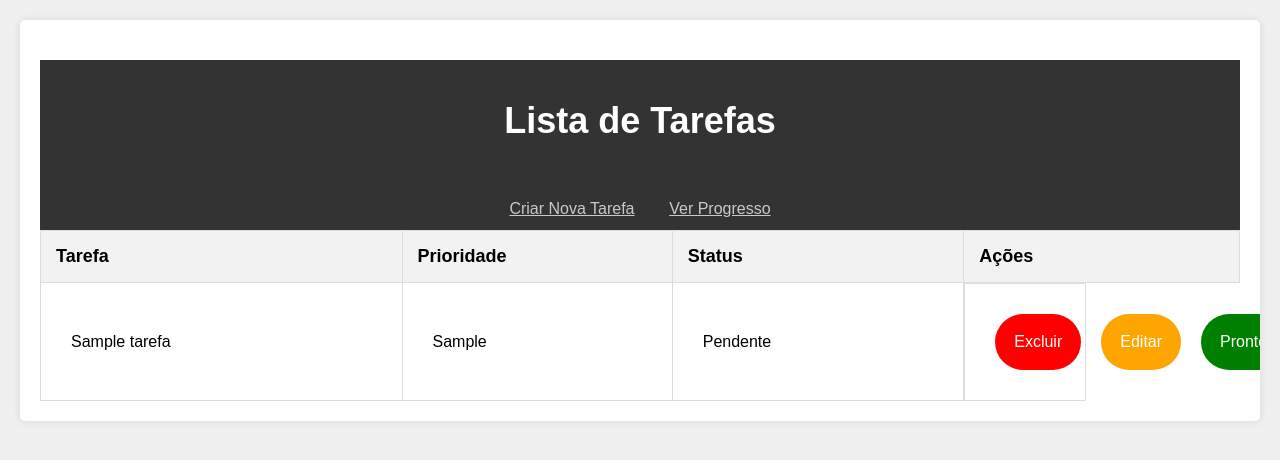
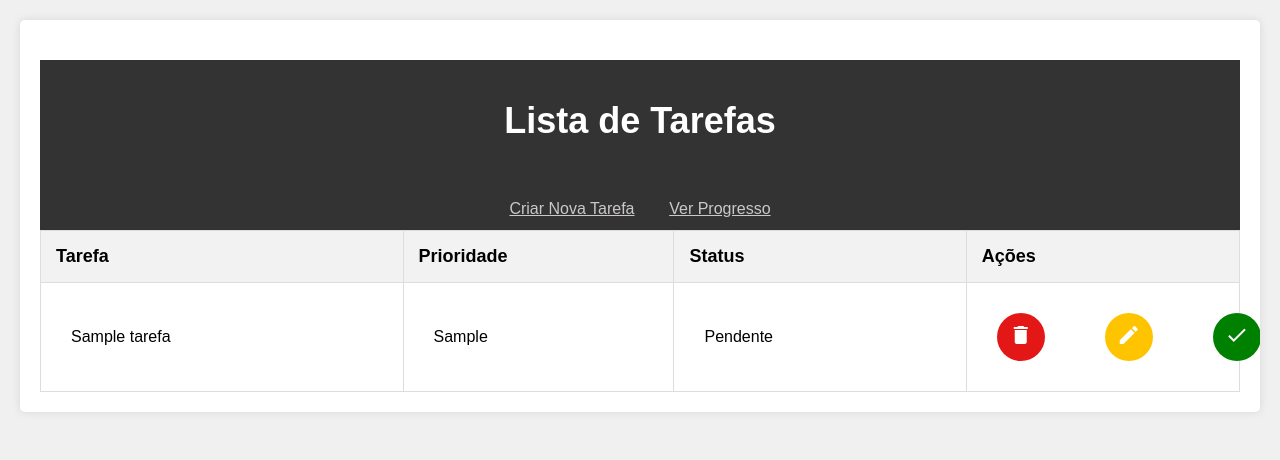
Before and after one commit to Caio-nic/list-todo-php, a PHP site: page / in a window 1280 px wide. Shown: the top 460 px of the page. Run offline with PHP 8.4, Linux system fonts and the light colour scheme; tables that the repository leaves empty hold one stand-in row (values such as "Sample post"); a stand-in replaces the project's code that opens the database connection.

Commit message:
buttons, css and task status

```diff
--- a/app/assets/css/listTask.css
+++ b/app/assets/css/listTask.css
@@ -65,43 +65,66 @@ table td.status {
 }
 
 table td.status.pendente {
-  color: #ff8c00; /* laranja */
+  color: #ff8c00;
 }
 
 table td.status.feita {
-  color: #4caf50; /* verde */
+  color: #4caf50;
 }
 
 table td.actions {
   text-align: center;
 }
+
 .actionButtons {
   display: flex;
   justify-content: space-between;
   width: 60px;
-  gap: 20px;
+  gap: 60px;
 }
-#deleteButton,
-#editButton,
-#checkButton {
+.deleteButton,
+.editButton,
+.checkButton {
   font-size: 17px;
   color: white;
-  padding: 19px;
+  padding: 10px 12px;
   text-align: center;
-  border-radius: 150px;
+  border-radius: 35px;
   border: 0px;
   font-size: medium;
   text-decoration: none;
+  transition: background-color 0.3s;
 }
-#deleteButton {
-  background-color: red;
+.deleteButton {
+  background-color: rgb(228, 23, 23);
+  transition: background-color 0.3s ease;
 }
-#editButton {
-  background-color: orange;
+.editButton {
+  background-color: rgb(255, 196, 0);
 }
-#checkButton {
+.checkButton {
   background-color: green;
 }
+.deleteButton:hover {
+  background-color: rgb(241, 103, 103);
+  cursor: pointer;
+}
+.editButton:hover {
+  background-color: rgb(245, 212, 103);
+  cursor: pointer;
+}
+.checkButton:hover {
+  background-color: rgb(97, 201, 97);
+  cursor: pointer;
+}
+.orange-text {
+  color: orange;
+}
+
+.green-text {
+  color: green;
+}
+
 .btn {
   padding: 8px 16px;
   font-size: 14px;
--- a/app/includes/functions.php
+++ b/app/includes/functions.php
@@ -3,19 +3,14 @@
 
     function create($nome, $prioridade, $connect) {
         $query = $connect->prepare(
-            "INSERT INTO tarefas (nome, prioridade)
-            VALUES (?, ?)"
-        );
+           "INSERT INTO
+                tarefas (nome, prioridade)
+            VALUES
+                (?, ?)
+            ");
 
-        // Verificar se a preparação da declaração foi bem-sucedida
-        if ($query === false) {
-            die("Erro ao preparar a declaração SQL: " . $connect->error);
-        }
-
-        // Bind dos parâmetros
         $query->bind_param("ss", $nome, $prioridade);
 
-        // Executar a query
         if ($query->execute() === true) {
             $query->close();
             return true;
@@ -23,6 +18,7 @@
             die("Erro ao inserir dados: " . $query->error);
         }
     }
+
     function read($connect) {
         $query = $connect->query(
            "SELECT
@@ -33,15 +29,10 @@
                 tarefas.done
             FROM
                 tarefas
-        ");
+            ");
 
-        if ($query === false) {
-            die('Erro na consulta: ' . $connect->error);
-        }
-        // array para armazenar as tarefas
         $tarefas = [];
 
-        // Iterar sobre o resultado da consulta e armazenar em $tarefas
         if ($query->num_rows > 0) {
             while ($row = $query->fetch_assoc()) {
                 $tarefas[] = $row;
@@ -49,57 +40,51 @@
             $query->free_result();
             return $tarefas;
         } else {
-            return $tarefas; // Retorna um array vazio se não houver tarefas encontradas
+            return $tarefas;
         }
     }
+
     function update($connect, $id, $nome, $prioridade) {
-        // Query SQL para atualizar o registro
-        $sql = "UPDATE tarefas SET nome=?, prioridade=? WHERE id=?";
+        $query =
+            "UPDATE
+                    tarefas
+                SET
+                    nome = ?,
+                    prioridade = ?
+                WHERE
+                    id = ?
+            ";
+        $query = $connect->prepare($query);
+        $query->bind_param('ssi', $nome, $prioridade, $id);
 
-        // Preparar a declaração
-        $stmt = $connect->prepare($sql);
+        $query->execute();
 
-        if ($stmt === false) {
-            die('Erro na preparação da declaração: ' . $connect->error);
-        }
-
-        // Bind dos parâmetros e execução da declaração preparada
-        $stmt->bind_param('ssi', $nome, $prioridade, $id);
-
-        if ($stmt->execute()) {
-            echo "Registro atualizado com sucesso!";
-        } else {
-            echo "Erro ao atualizar o registro: " . $stmt->error;
-        }
-
-        // Fechar a declaração e a conexão
-        $stmt->close();
+        $query->close();
         $connect->close();
     }
 
     function delete($connect, $id) {
-        // Query SQL para deletar a tarefa
         $query =
-        "DELETE FROM tarefas WHERE id = ?";
+            "DELETE
+                FROM
+                    tarefas
+                WHERE
+                    id = ?
+            ";
+        $query = $connect->prepare($query);
+        $query->bind_param('i', $id);
 
-        // Preparar a declaração
-        $stmt = $connect->prepare($query);
+        $query->execute();
 
-        if ($stmt === false) {
-            die('Erro na preparação da declaração: ' . $connect->error);
-        }
-
-        // Bind do parâmetro ID
-        $stmt->bind_param('i', $id); // 'i' para integer, ajuste se necessário
-
-        // Executar a declaração
-        if ($stmt->execute()) {
-            echo "Tarefa excluída com sucesso!";
-        } else {
-            echo "Erro ao excluir a tarefa: " . $stmt->error;
-        }
-
-        // Fechar a declaração e conexão
-        $stmt->close();
+        $query->close();
+        $connect->close();
+    }
+    function markAsDone($connect, $id) {
+        $sql = "UPDATE tarefas SET done = 'Concluída' WHERE id = ?";
+        $stmt = mysqli_prepare($connect, $sql);
+        mysqli_stmt_bind_param($stmt, "i", $id);
+        $success = mysqli_stmt_execute($stmt);
+        mysqli_stmt_close($stmt);
+        return $success;
     }
 ?>
--- a/app/index.php
+++ b/app/index.php
@@ -4,16 +4,18 @@ require_once './includes/functions.php';
 
 $tarefas = read($connect);
 
-// Verifica se o formulário de exclusão foi submetido
-if ($_SERVER["REQUEST_METHOD"] == "POST" && isset($_POST['delete'])) {
+if ($_SERVER["REQUEST_METHOD"] == "POST") {
+    if (isset($_POST['delete'])) {
         $id = $_POST['id'];
-
-    // Chama a função para deletar a tarefa
         delete($connect, $id);
-
-    // Após deletar, recarrega a página para atualizar a lista de tarefas
         header("Location: {$_SERVER['PHP_SELF']}");
         exit();
+    } elseif (isset($_POST['mark_as_done'])) {
+        $id = $_POST['id'];
+        markAsDone($connect, $id); // Implemente esta função em functions.php
+        header("Location: {$_SERVER['PHP_SELF']}");
+        exit();
+    }
 }
 ?>
 <!DOCTYPE html>
@@ -23,6 +25,8 @@ if ($_SERVER["REQUEST_METHOD"] == "POST" && isset($_POST['delete'])) {
     <meta name="viewport" content="width=device-width, initial-scale=1.0">
     <title>Exibir Tarefas</title>
     <link rel="stylesheet" href="../../assets/css/listTask.css">
+    <link href="https://fonts.googleapis.com/icon?family=Material+Icons" rel="stylesheet">
+
 </head>
 <body>
     <div class="container">
@@ -45,23 +49,32 @@ if ($_SERVER["REQUEST_METHOD"] == "POST" && isset($_POST['delete'])) {
                     <?php foreach ($tarefas as $tarefa) : ?>
                         <tr>
                             <td><?php echo htmlspecialchars($tarefa['nome']); ?></td>
-                            <td><?php echo htmlspecialchars($tarefa['prioridade']); ?></td>
-                            <td><?php echo htmlspecialchars($tarefa['done']); ?></td>
-                            <td class="actionButtons">
-                                <!-- Formulário para excluir -->
+                            <td><?php echo $tarefa['prioridade']; ?></td>
+                            <td><?php echo $tarefa['done']; ?></td>
+                            <td>
+                                <div class="actionButtons">
                                     <form action="<?php echo $_SERVER['PHP_SELF']; ?>" method="post">
                                         <input type="hidden" name="id" value="<?php echo $tarefa['id']; ?>">
-                                    <button type="submit" name="delete" id="deleteButton"
-                                    onclick="return confirm('Tem certeza que deseja excluir esta tarefa?');">Excluir</button>
+                                        <button type="submit" name="delete" class="deleteButton" onclick="return confirm('Tem certeza que deseja excluir esta tarefa?');">
+                                            <span class="material-icons delete-icon">delete</span>
+                                        </button>
                                     </form>
-                                <a href="/pages/Edit/index.php?id=<?php echo $tarefa['id']; ?>" id="editButton">Editar</a>
-                                <button id="checkButton">Pronto</button>
+                                    <a href="/pages/Edit/index.php?id=<?php echo $tarefa['id']; ?>" class="editButton">
+                                        <i class="material-icons">edit</i>
+                                    </a>
+                                    <form action="<?php echo $_SERVER['PHP_SELF']; ?>" method="post">
+                                        <input type="hidden" name="id" value="<?php echo $tarefa['id']; ?>">
+                                        <button type="submit" name="mark_as_done" class="checkButton">
+                                            <i class="material-icons">check</i>
+                                        </button>
+                                    </form>
+                                </div>
                             </td>
                         </tr>
                     <?php endforeach; ?>
                 <?php else : ?>
                     <tr>
-                        <td colspan="4">Não há tarefas para exibir.</td>
+                        <td class='noTasks' colspan="4">Não há tarefas para exibir no momento !</td>
                     </tr>
                 <?php endif; ?>
             </tbody>
--- a/app/pages/Create/index.php
+++ b/app/pages/Create/index.php
@@ -3,11 +3,9 @@
     require_once '../../includes/functions.php';
 
     if ($_SERVER["REQUEST_METHOD"] == "POST") {
-        // Verificar se os índices estão definidos em $_POST
         if (isset($_POST["nome"]) && isset($_POST["prioridade"])) {
-            // Chamar a função create() passando $nome, $prioridade e $connect
             $nome = htmlspecialchars($_POST["nome"]);
-            $prioridade = htmlspecialchars($_POST["prioridade"]);
+            $prioridade = $_POST["prioridade"];
 
             if (create($nome, $prioridade, $connect)) {
                 echo "Tarefa criada com sucesso!";
```
Also changed, not shown: app/pages/Edit/index.php (+5 -20 lines), app/pages/List/index.php (+35 -27 lines). Lines whose indentation alone changed are shown as unchanged.
